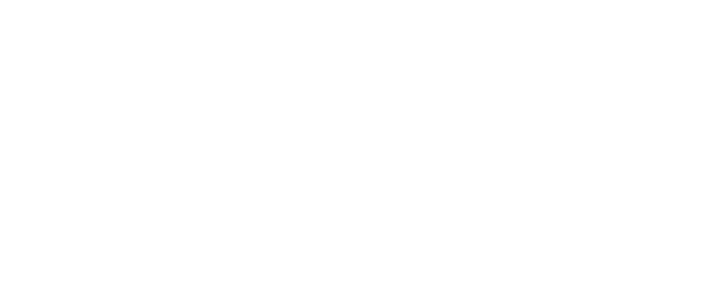
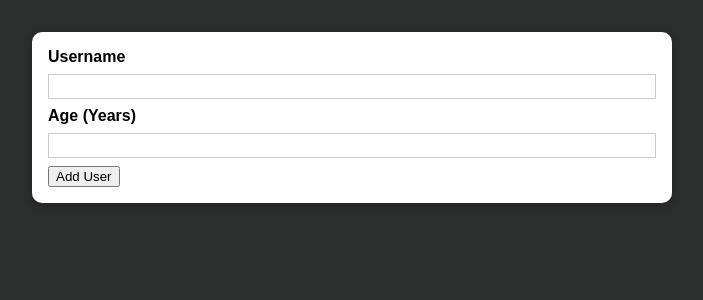
Before and after one commit to bobadesakshi21/React-UserModule-Project, a React (Create React App) app: page / in a window 1280 px wide. Shown: the top 300 px of the page, without its empty margins (288-991 px from the left). Built offline with nearby package versions, Linux system fonts and the light colour scheme.

Commit message:
Creating and styling the form

```diff
--- a/src/App.js
+++ b/src/App.js
@@ -1,10 +1,10 @@
 import React from 'react';
-
+import AddUser from './components/Users/AddUsers';
 
 function App() {
   return (
     <div>
-
+      <AddUser/>
     </div>
   );
 }
--- /dev/null
+++ b/src/components/UI/Card.js
@@ -0,0 +1,7 @@
+import classes from './Card.module.css';
+
+const Card = (props) => {
+  return <div className={`${classes.card} ${props.className}`}>{props.children}</div>
+}
+
+export default Card;
--- /dev/null
+++ b/src/components/UI/Card.module.css
@@ -0,0 +1,5 @@
+.card {
+    background: white;
+    box-shadow: 0 2px 8px rgba(0, 0, 0, 0.26);
+    border-radius: 10px;
+}
--- /dev/null
+++ b/src/components/Users/AddUser.module.css
@@ -0,0 +1,26 @@
+.input {
+    margin: 2rem auto;
+    padding: 1rem;
+    width: 90%;
+    max-width: 40rem;
+}
+
+.input label {
+    display: block;
+    font-weight: bold;
+    margin-bottom: 0.5rem;
+}
+
+.input input {
+    font: inherit;
+    display: block;
+    width: 100%;
+    border: 1px solid #ccc;
+    padding: 0.15rem;
+    margin-bottom: 0.5rem;
+}
+
+.input input:focus {
+    outline: none;
+    border-color: #4f005f;
+}
--- a/src/components/Users/AddUsers.js
+++ b/src/components/Users/AddUsers.js
@@ -1,8 +1,22 @@
+import Card from "../UI/Card";
+import classes from './AddUser.module.css'
+
 const AddUser = (props) => {
+
+  const addUserHandler = (event) => {
+    event.preventDefault();
+  }
+
   return (
-    <div>
-
-    </div>
+    <Card className={classes.input}>
+      <form onSubmit={addUserHandler}>
+        <label htmlFor="username">Username</label>
+        <input id="username" type='text'/>
+        <label htmlFor="age">Age (Years)</label>
+        <input id="age" type='number'/>
+        <button type="submit">Add User</button>
+      </form>
+    </Card>
   )
 }
 
--- a/src/index.css
+++ b/src/index.css
@@ -4,6 +4,7 @@
 
 html {
   font-family: sans-serif;
+  background: rgb(44, 45, 45);
 }
 
 body {
```
